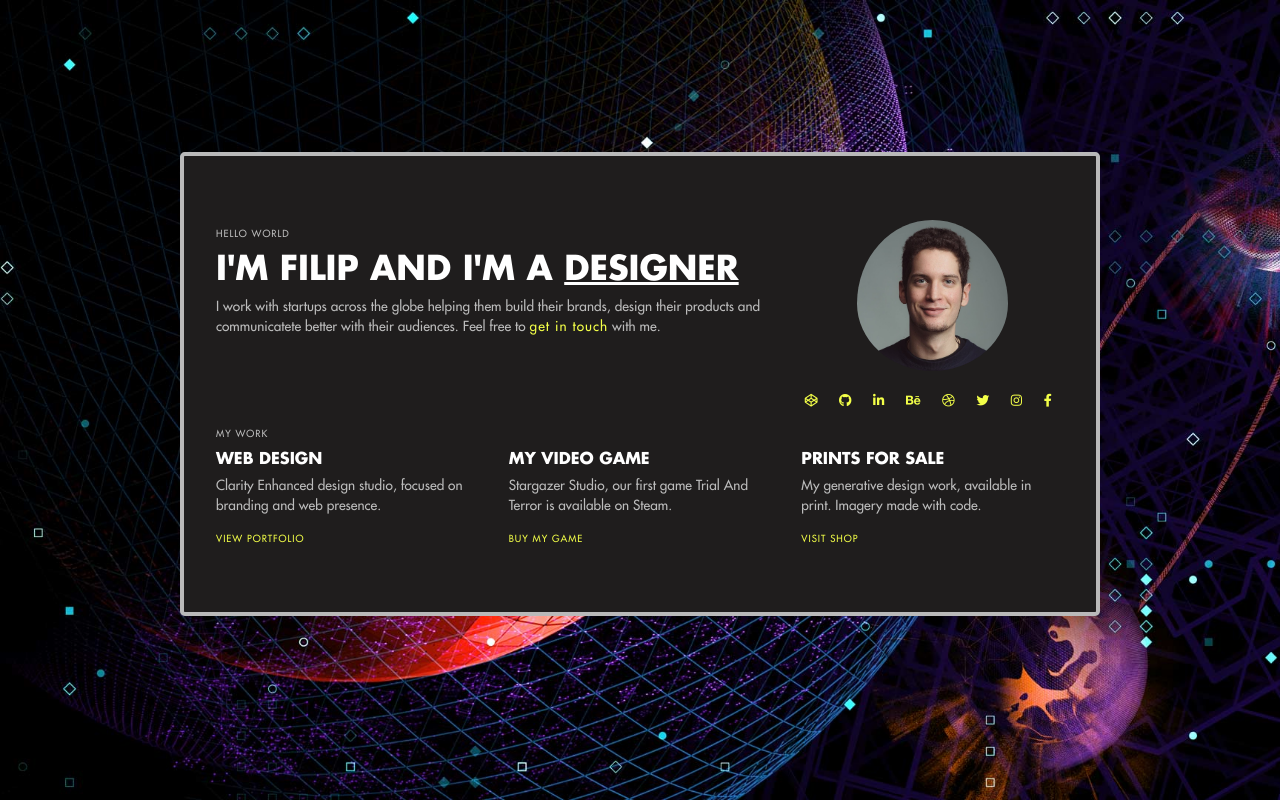
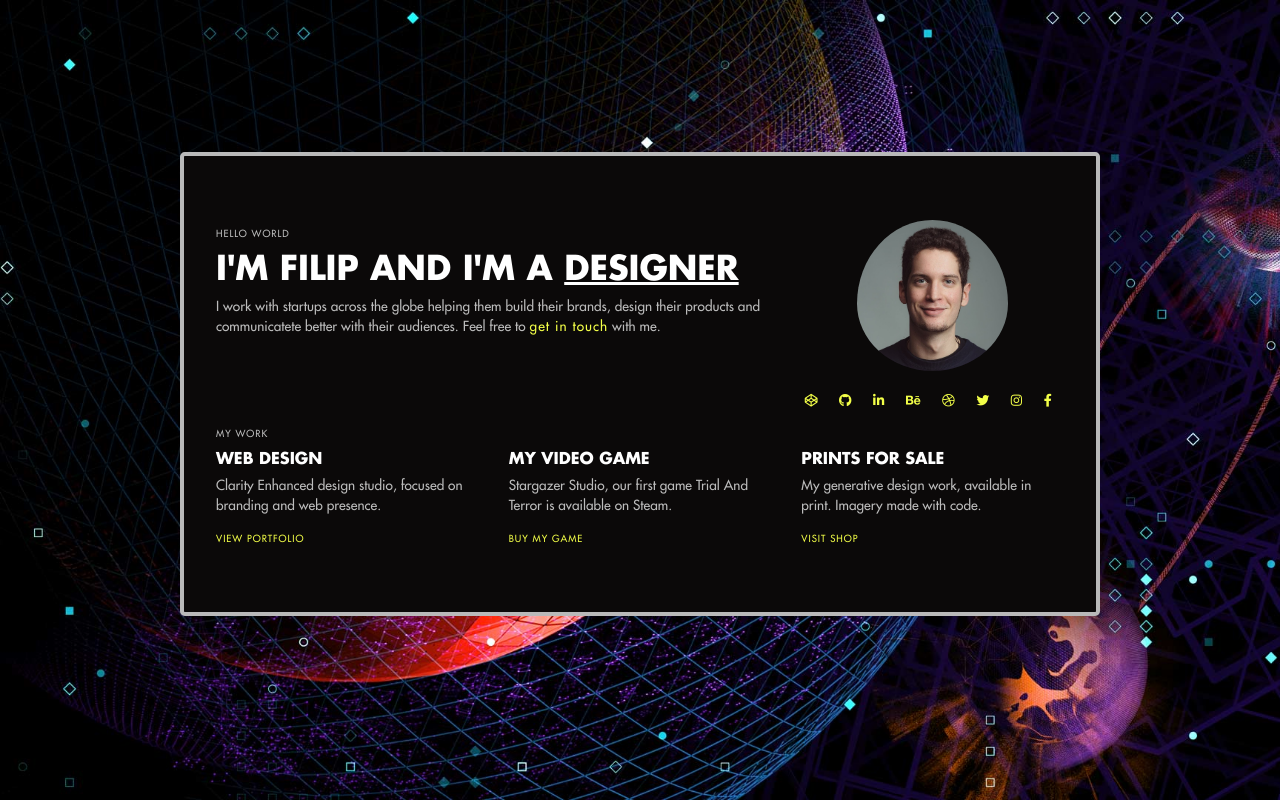
Before and after one commit to FilipRastovic/www.filiprastovic.com, a PHP site: page / in a window 1280 px wide. Run offline with PHP 8.4, Linux system fonts and the light colour scheme.

Commit message:
-changed jumbotron background

```diff
--- a/css/filip-rastovic-theme.css
+++ b/css/filip-rastovic-theme.css
@@ -68,7 +68,7 @@ body {
 }
 
 .jumbotron {
-  background-color: #1F1D1D;
+  background-color: #0b0909;
 }
 
 @media (min-width: 768px) {
--- a/scss/_global.scss
+++ b/scss/_global.scss
@@ -13,7 +13,7 @@ body {
 }
 
 .jumbotron {
-	background-color: #1F1D1D;
+	background-color: rgb(11, 9, 9);
 
 	@media (min-width: 768px) {
 		border: 4px solid #B9B9B9;
```
Also changed, not shown: css/filip-rastovic-theme.min.css (+1 -1 lines).
